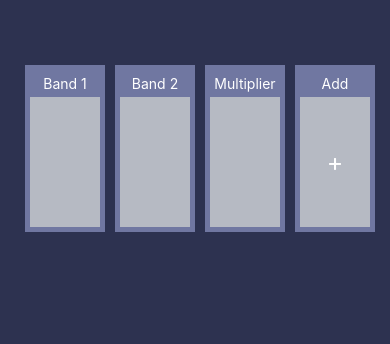
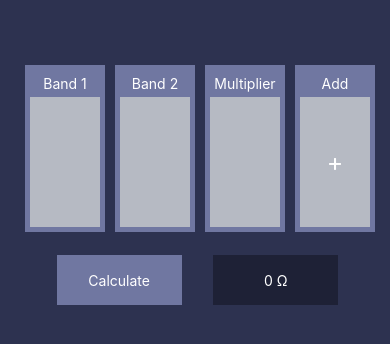
Before and after one commit to Pedro-Pereira0/ReactResistorCalculator, a React Native app: screen /Calculator in a window 390 px wide. Shown: the top 344 px of the page. Built offline with nearby package versions, Linux system fonts and the light colour scheme.

Commit message:
Now able to calculate the values based on the colors selected

```diff
--- a/Calculator/Calculator.js
+++ b/Calculator/Calculator.js
@@ -32,8 +32,17 @@ export default function Calculator(){
         }
     }
 
+    const isResistorEmpty = () =>{
+        let isEmpty = false;
+        for(let i=0; i<resistor.nBands;i++){
+            if(resistor.bands.color[i] === null){
+                isEmpty = true;
+            }
+        }
+        return isEmpty;
+    }
+
     const changeColor = (i, color)=>{
-        //todo make the setResistance change the color...
         let newArray = [...resistor.bands.color];
         newArray.splice(i,1,color);
         setResistor({
@@ -47,7 +56,7 @@ export default function Calculator(){
 
     return(
         <View style={Style.container}>
-            <Resistor changeResistorColor = {changeColor} resistor = {resistor} changeResistorType={changeResistorType}/>
+            <Resistor isResistorEmpty = {isResistorEmpty} changeResistorColor = {changeColor} resistor = {resistor} changeResistorType={changeResistorType}/>
         </View>
     );
 
--- /dev/null
+++ b/Calculator/Operations.js
@@ -0,0 +1,18 @@
+import {getBandByValue, getBandValueByName, getMultiplierByName, getMultiplierByValue} from "../Data/ColorList"
+export const colorToValue = (resistor) =>{
+    let finalResult;
+    let numBands = resistor.nBands;
+    let array = resistor.bands.color;
+    let unity = 1;
+
+    let result = 0;
+    for(let i=numBands-1; i>=0;i--)
+    {
+        result = result + getBandValueByName(array[i])*unity;
+        unity = unity * 10;
+    }
+
+    finalResult = result * getMultiplierByName(resistor.bands.color[resistor.nBands]);
+
+    return finalResult;
+}
--- a/Calculator/Resistor.js
+++ b/Calculator/Resistor.js
@@ -1,7 +1,7 @@
 import React, {useState} from "react";
-import {Text, TouchableOpacity, View} from "react-native";
+import {Text, ToastAndroid, TouchableOpacity, View} from "react-native";
 import {Style} from "../Style/Style";
-import ColorPicker from "../ColorPicker/ColorPicker";
+import {colorToValue} from "./Operations";
 import {useNavigation} from "@react-navigation/native";
 
 export default function Resistor(props){
@@ -14,6 +14,8 @@ export default function Resistor(props){
         p3: "Multiplier",
         p4:{bLabel:"Add", sLabel:"+"},
     })
+
+    const[resistorValue, setResistorValue] = useState(0);
 
     const addBand = () =>{
         setLabel({
@@ -37,7 +39,6 @@ export default function Resistor(props){
     }
 
     const interactTouch = (i) =>{
-        //i is the index of the "bands"
         if(props.resistor.bands.type[i]==="NONE"){
             addBand();
         }else{
@@ -51,7 +52,16 @@ export default function Resistor(props){
         }
     }
 
+    const calculate = () =>{
+        if(props.isResistorEmpty() === false){
+            setResistorValue(colorToValue(props.resistor));
+        }else{
+            ToastAndroid.show("All the bands must have colors!",ToastAndroid.SHORT);
+        }
+    }
+
     return(
+        <View>
             <View style={Style.resistorContainer}>
                 <View style = {Style.bands}>
                     <Text style={Style.baseText}>{label.p1}</Text>
@@ -89,5 +99,15 @@ export default function Resistor(props){
                     </View>
                 </View>
             </View>
+            {/*Button to calculate*/}
+            <View style = {Style.calculateButtonContainer}>
+                <TouchableOpacity style={Style.buttonCalc} onPress={calculate}>
+                    <Text style={Style.baseText}>Calculate</Text>
+                </TouchableOpacity>
+                <View style={Style.resultView}>
+                    <Text style={Style.baseText}>{resistorValue} Ω</Text>
+                </View>
+            </View>
+        </View>
     );
 }
--- a/ColorPicker/ColorPicker.js
+++ b/ColorPicker/ColorPicker.js
@@ -8,7 +8,6 @@ export default function ColorPicker(props){
     const navigation = useNavigation();
 
     const colorList = (bandType) =>{
-        console.log(props.route.params.type);
         if(bandType === "BAND"){
             return DATABAND;
         }else{
@@ -17,7 +16,7 @@ export default function ColorPicker(props){
     }
 
     const pressHandler = (item) =>{
-        ToastAndroid.show("Color: "+item.name+", Bandvalue: "+item.bandValue+", Multiplier: "+item.multiplier, ToastAndroid.SHORT);
+        ToastAndroid.show("Color: "+item.name+", Band value: "+item.bandValue+", Multiplier: "+item.multiplier, ToastAndroid.SHORT);
     }
 
     const chooseColor = (i, colorName) =>
--- a/Style/Style.js
+++ b/Style/Style.js
@@ -10,7 +10,6 @@ export const Style = StyleSheet.create({
     },
 
     resistorContainer:{
-        //backgroundColor:'#03fafa',
         marginTop:60,
         margin:20,
         height:175,
@@ -51,4 +50,29 @@ export const Style = StyleSheet.create({
         alignItems:"center",
         justifyContent:'space-evenly',
     },
+
+    calculateButtonContainer:{
+        marginLeft:25,
+        height:100,
+        width:345,
+        //backgroundColor:'orange',
+        justifyContent:"space-evenly",
+        flexDirection:"row",
+    },
+    buttonCalc:{
+        backgroundColor:"#7077A1",
+        height:50,
+        width:125,
+        alignItems:"center",
+        justifyContent:"space-evenly",
+    },
+
+    resultView:{
+        backgroundColor: "#1e2136",
+        height:50,
+        width:125,
+        alignItems:"center",
+        justifyContent:"space-evenly",
+
+    }
 });
```
Lines whose indentation alone changed are shown as unchanged.
